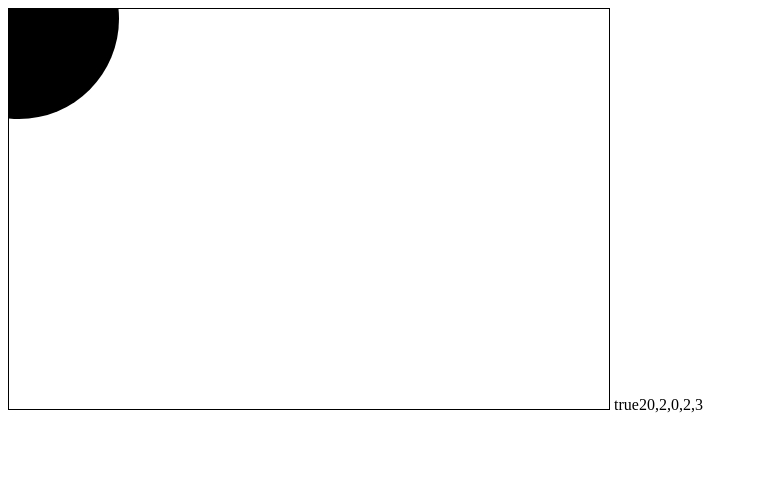
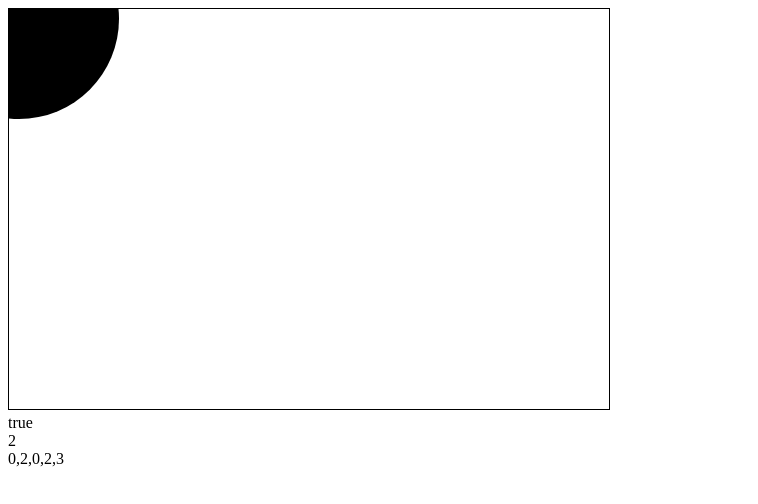
Before and after one commit to ducbl98/Examination, a plain HTML site: page index.html in a window 1280 px wide. Shown: the whole page, without its empty margins (0-758 px from the left). Drawn offline with Linux system fonts and the light colour scheme.

Commit message:
Add Exam Of Module 1

```diff
--- a/index.html
+++ b/index.html
@@ -9,8 +9,9 @@
 </body>
 <script src="My.js"></script>
 <script>
-    document.write(isFibonacci(0))
-    document.write(findMax([0,2,1,1,1]))
+    document.write("<br>")
+    document.write(isFibonacci(0)+"<br>")
+    document.write(findMax([0,2,1,1,1])+"<br>")
     document.write(removeAllElements([0,1,2,1,1,1,0,2,3],1))
     let circle =new Circle(10,10,100,'#000000')
     circle.render()
```
